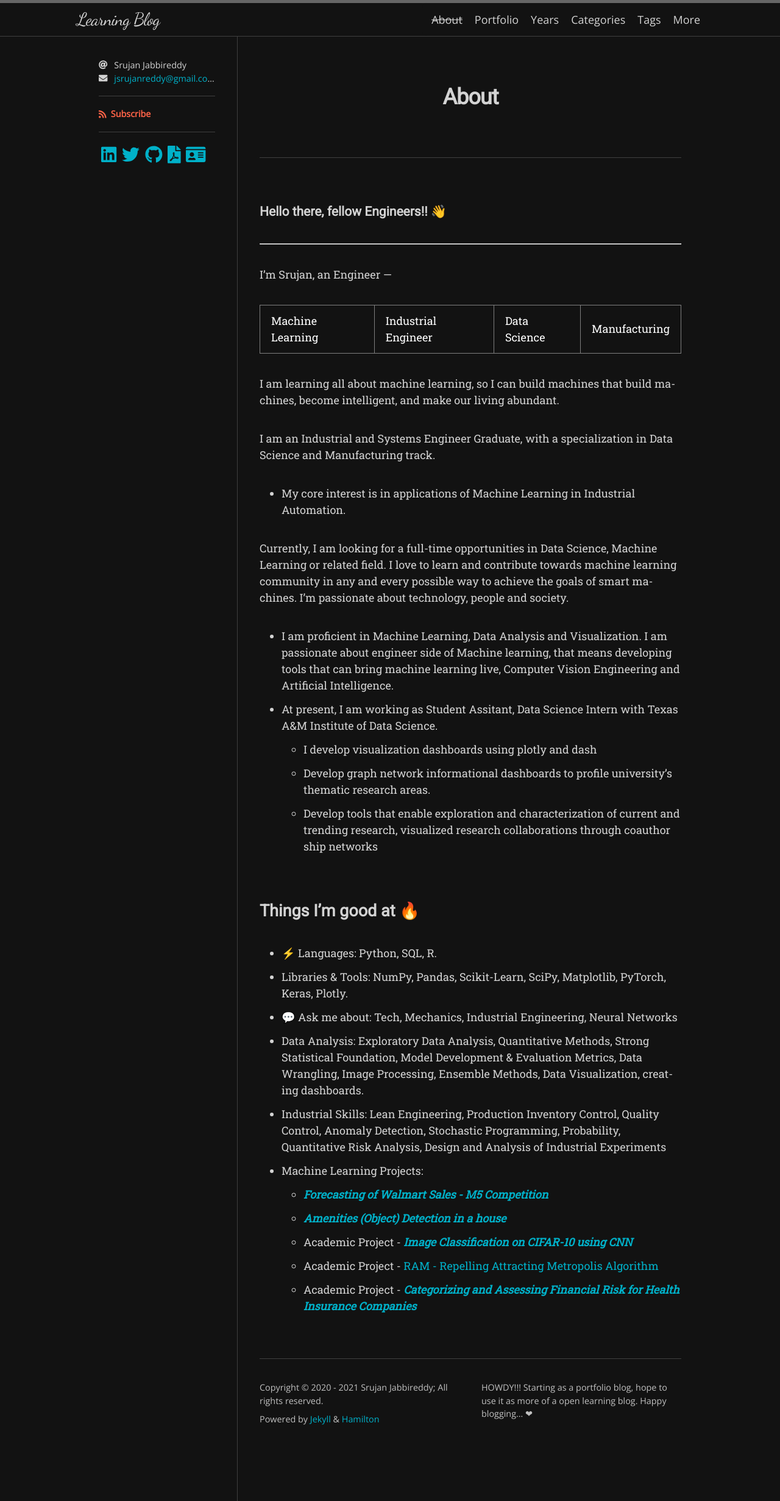
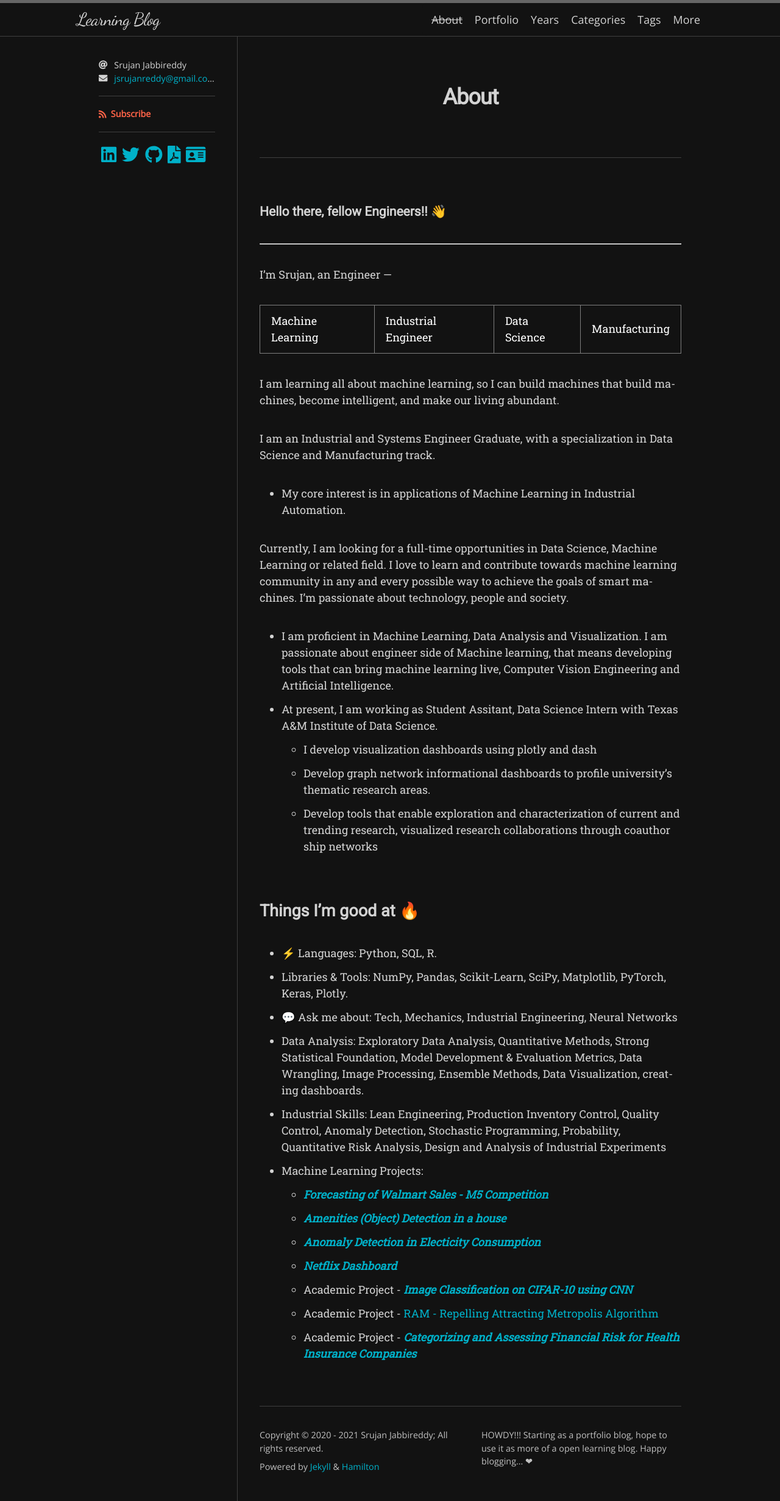
Before and after one commit to srujanreddyj/blog, a Jekyll site: the page built from about.md, in a window 1280 px wide. Shown: the whole page at 61% size. Built offline with Jekyll 4.4.1, drawn with Linux system fonts in a browser that asks for light colours; nearby versions of some CDN libraries; some web fonts are replaced.

Commit message:
Update about.md

```diff
--- a/about.md
+++ b/about.md
@@ -43,6 +43,8 @@ Things I'm good at 🔥
 - Machine Learning Projects:
   - [***Forecasting of Walmart Sales - M5 Competition***](https://srujanreddyj.github.io/portfolio/2020/09/25/M5_1.html)
   - [***Amenities (Object) Detection in a house***](https://github.com/srujanreddyj/amenity-object-detection)
+  - [***Anomaly Detection in Electicity Consumption***](https://srujanreddyj.github.io/learnings/2021/01/29/anomaly.html)
+  - [***Netflix Dashboard***](https://project-visual-1.herokuapp.com/)
   - Academic Project - [***Image Classification on CIFAR-10 using CNN***](https://github.com/srujanreddyj/ENGINEERING_DATA_ANALYSIS-ISEN-613---ACADEMIC_PROJECT)
   - Academic Project - [RAM - Repelling Attracting Metropolis Algorithm](https://github.com/srujanreddyj/STAT-654-Term-Project)
   - Academic Project - [***Categorizing and Assessing Financial Risk for Health Insurance Companies***](https://drive.google.com/file/d/1Bq1y1wpQmBldJrNZf1nOw4X72YXfZmuK/view?usp=sharing)
```
